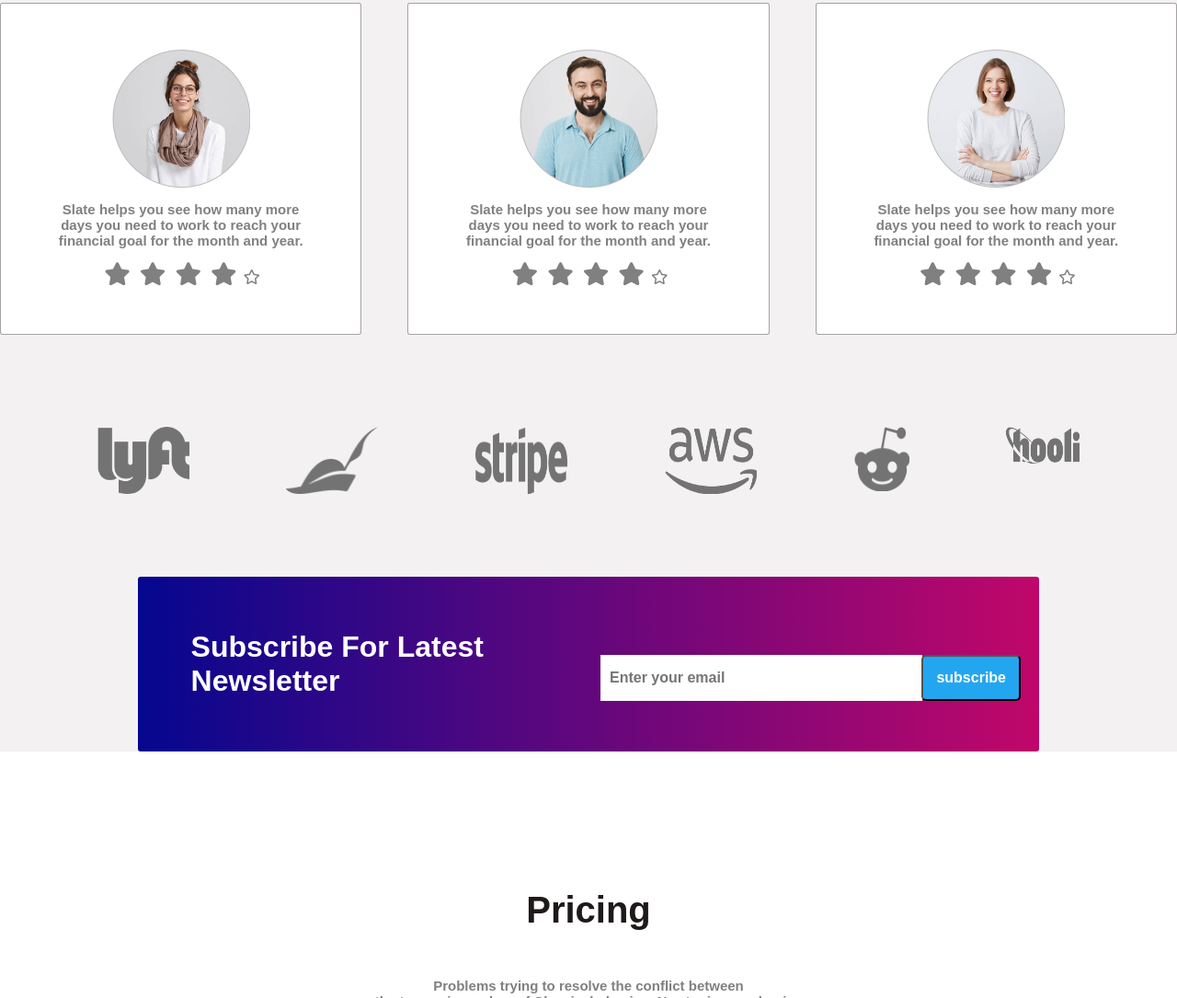
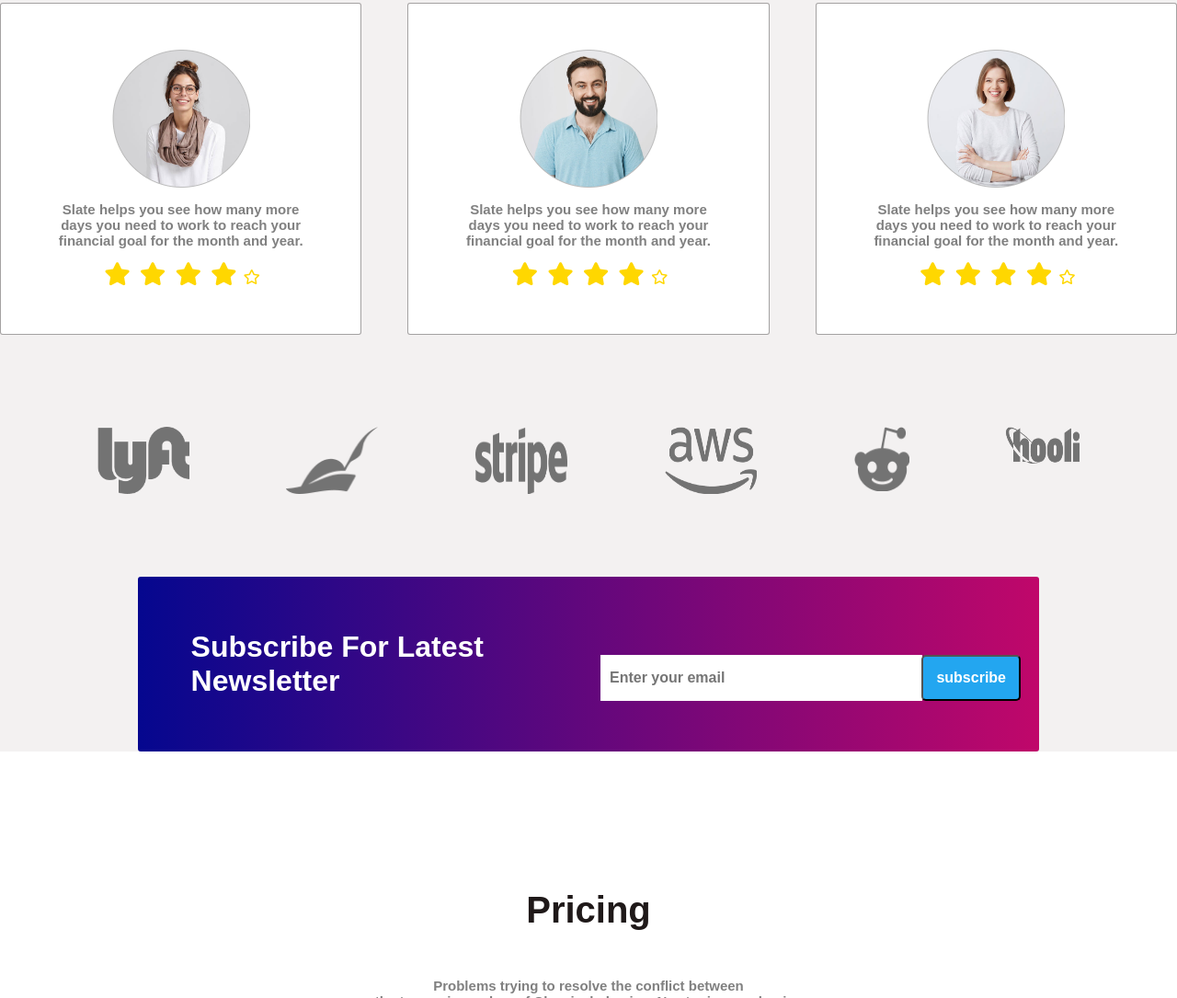
Before and after one commit to C-kemunto/Insurance_website, a plain HTML site: page index.html in a window 1280 px wide. Shown: the part 1779-2864 px from the top of the page at 92% size. Drawn offline with Linux system fonts and the light colour scheme.

```diff
--- a/index.html
+++ b/index.html
@@ -82,29 +82,29 @@
                <div class="user1">
                    <img src="./images/user1.png" alt="user1" width="150px">
                    <p>Slate helps you see how many more days you need to work to reach your financial goal for the month and year.</p>
-                   <i class="fas fa-star"></i>
-                   <i class="fas fa-star"></i>
-                   <i class="fas fa-star"></i>
-                   <i class="fas fa-star"></i>
-                   <i class="far fa-star"></i>
+                   <i class="fas fa-star" style="color: gold;"></i>
+                   <i class="fas fa-star" style="color: gold;"></i>
+                   <i class="fas fa-star" style="color: gold;"></i>
+                   <i class="fas fa-star" style="color: gold;"></i>
+                   <i class="far fa-star" style="color: gold;"></i>
                </div>
                <div class="user2">
                    <img src="./images/user2.png" alt="user2" width="150px">
                    <p>Slate helps you see how many more days you need to work to reach your financial goal for the month and year.</p>
-                   <i class="fas fa-star"></i>
-                   <i class="fas fa-star"></i>
-                   <i class="fas fa-star"></i>
-                   <i class="fas fa-star"></i>
-                   <i class="far fa-star"></i>
+                   <i class="fas fa-star" style="color: gold;"></i>
+                   <i class="fas fa-star" style="color: gold;"></i>
+                   <i class="fas fa-star" style="color: gold;"></i>
+                   <i class="fas fa-star" style="color: gold;"></i>
+                   <i class="far fa-star" style="color: gold;"></i>
                </div>
                <div class="user3">
                    <img src="./images/user3.png" alt="user3" width="150px">
                    <p>Slate helps you see how many more days you need to work to reach your financial goal for the month and year.</p>
-                   <i class="fas fa-star"></i>
-                   <i class="fas fa-star"></i>
-                   <i class="fas fa-star"></i>
-                   <i class="fas fa-star"></i>
-                   <i class="far fa-star"></i>
+                   <i class="fas fa-star" style="color: gold;"></i>
+                   <i class="fas fa-star" style="color: gold;"></i>
+                   <i class="fas fa-star" style="color: gold;"></i>
+                   <i class="fas fa-star" style="color: gold;"></i>
+                   <i class="far fa-star" style="color: gold;"></i>
                </div>
            </div>
            <div class="logos">
```
